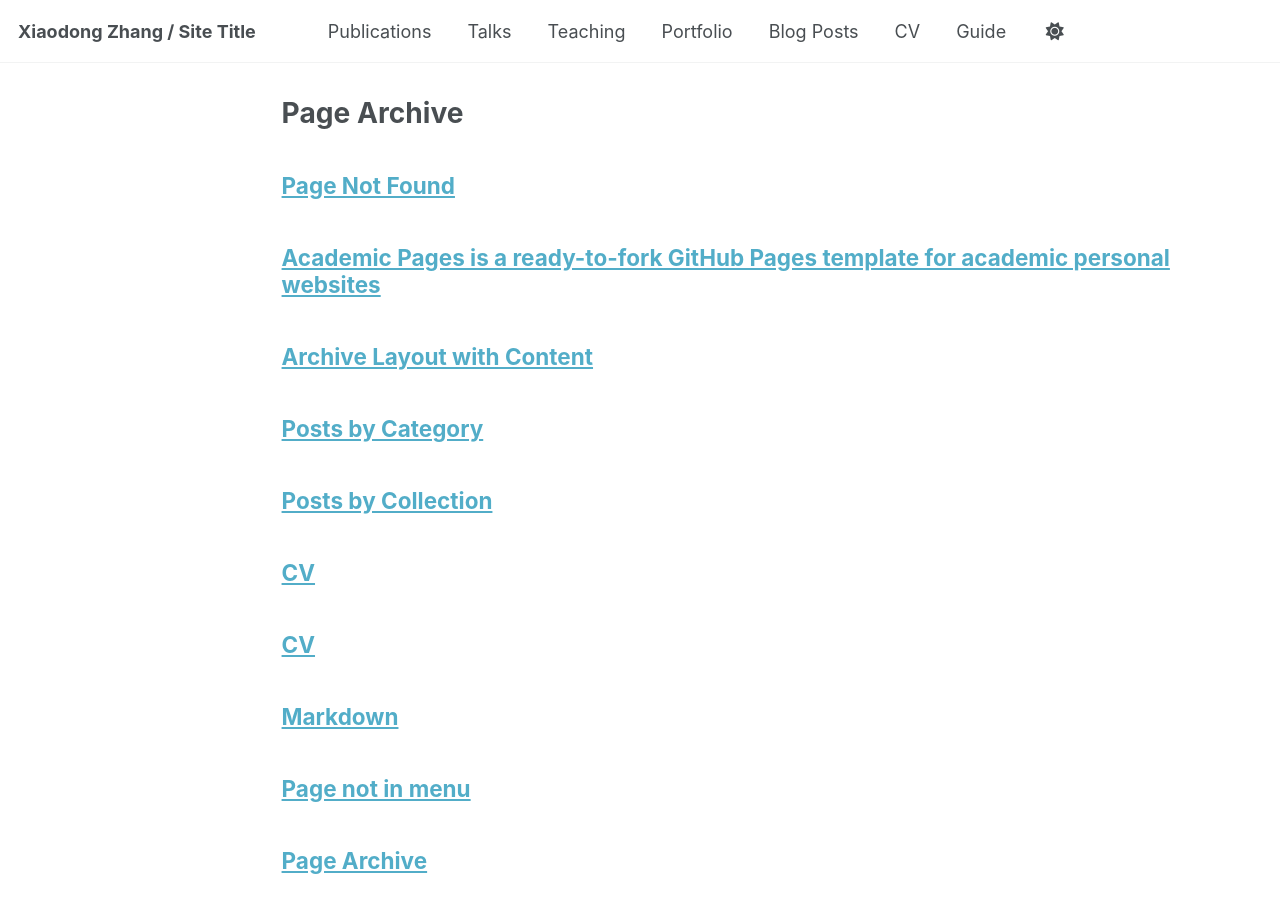
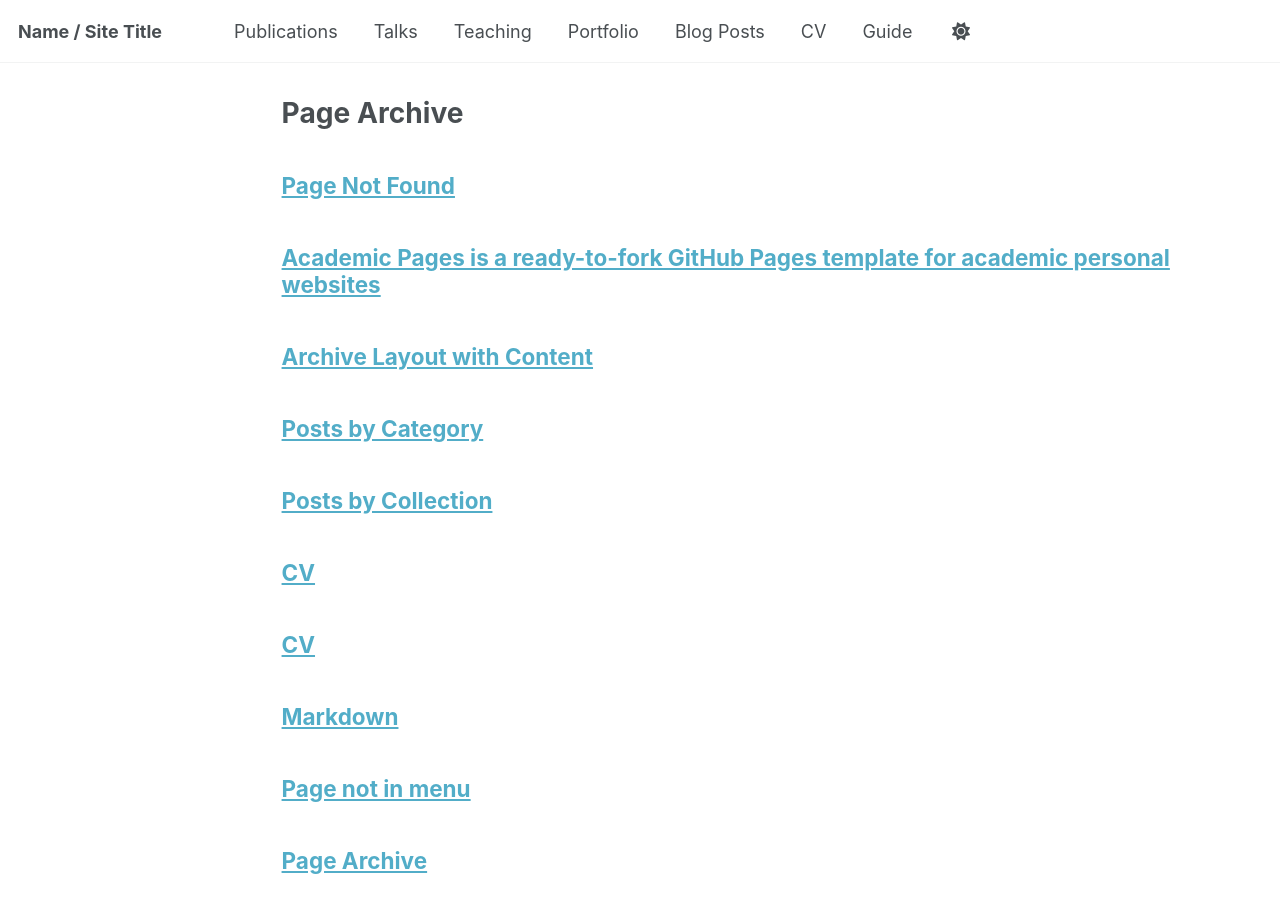
Before and after one commit to zhangxiaodong-imut/zhangxiaodong-imut.github.io, a Jekyll site: the page built from _pages/page-archive.html, in a window 1280 px wide and 900 px high. Built offline with Jekyll 4.4.1, drawn with Linux system fonts in a browser that asks for light colours.

Commit message:
Update _config.yml

```diff
--- a/_config.yml
+++ b/_config.yml
@@ -9,7 +9,7 @@
 # Basic Site Settings
 locale                   : "en-US"
 site_theme               : "default"
-title                    : "Xiaodong Zhang / Site Title"
+title                    : "Name / Site Title"
 title_separator          : "-"
 name                     : &name "Your Name"
 description              : &description "personal description"
@@ -23,7 +23,7 @@ repository               : "academicpages/academicpages.github.io"
 author:
   # Biographic information
   avatar           : "profile.png"
-  name             : "Your Sidebar Name"
+  name             : "Xiaodong Zhang"
   pronouns         : # example: "she/her"
   bio              : "Short biography for the left-hand sidebar"
   location         : "Earth"
```
